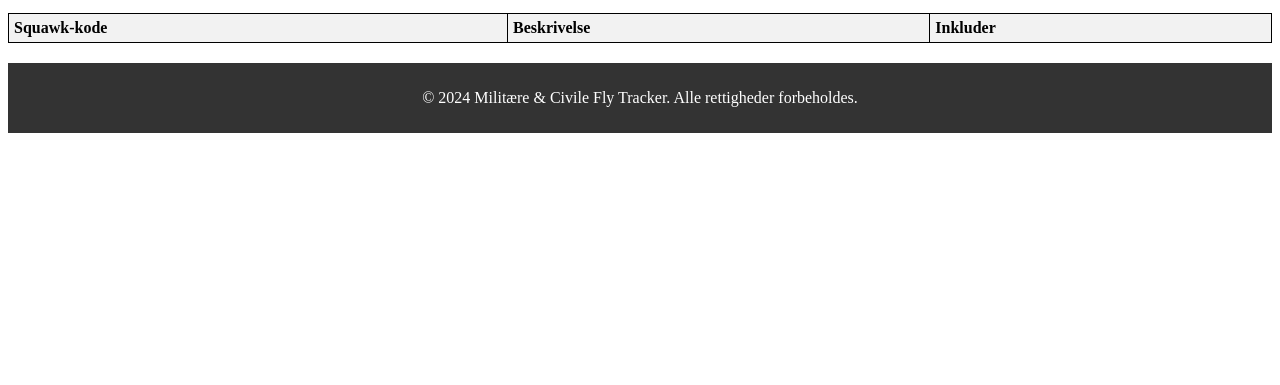
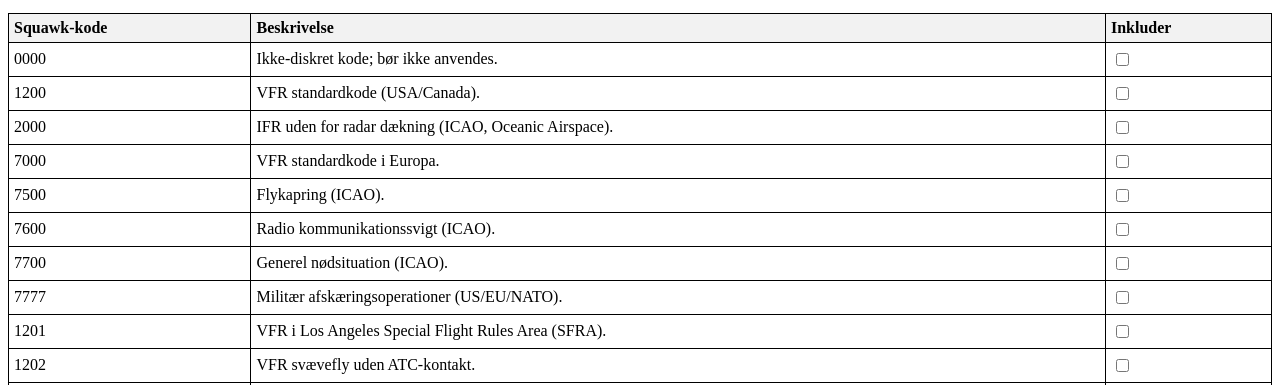
Before and after one commit to joachimth/adsb-planes-mil, a plain HTML site: page index.html in a window 1280 px wide. Shown: the part 809-1194 px from the top of the page. Before the commit the page ends 950 px from the top, so only its background shows below. Drawn offline with nearby package versions, Linux system fonts and the light colour scheme; no server answers.

Commit message:
Update index.html

```diff
--- a/index.html
+++ b/index.html
@@ -101,5 +101,6 @@
     <div id="footer"></div>
     <script src="map_section.js" defer></script>
     <script src="flight_table.js" defer></script>
+    <script src="squawk_filter.js" defer></script>
 </body>
 </html>
```
